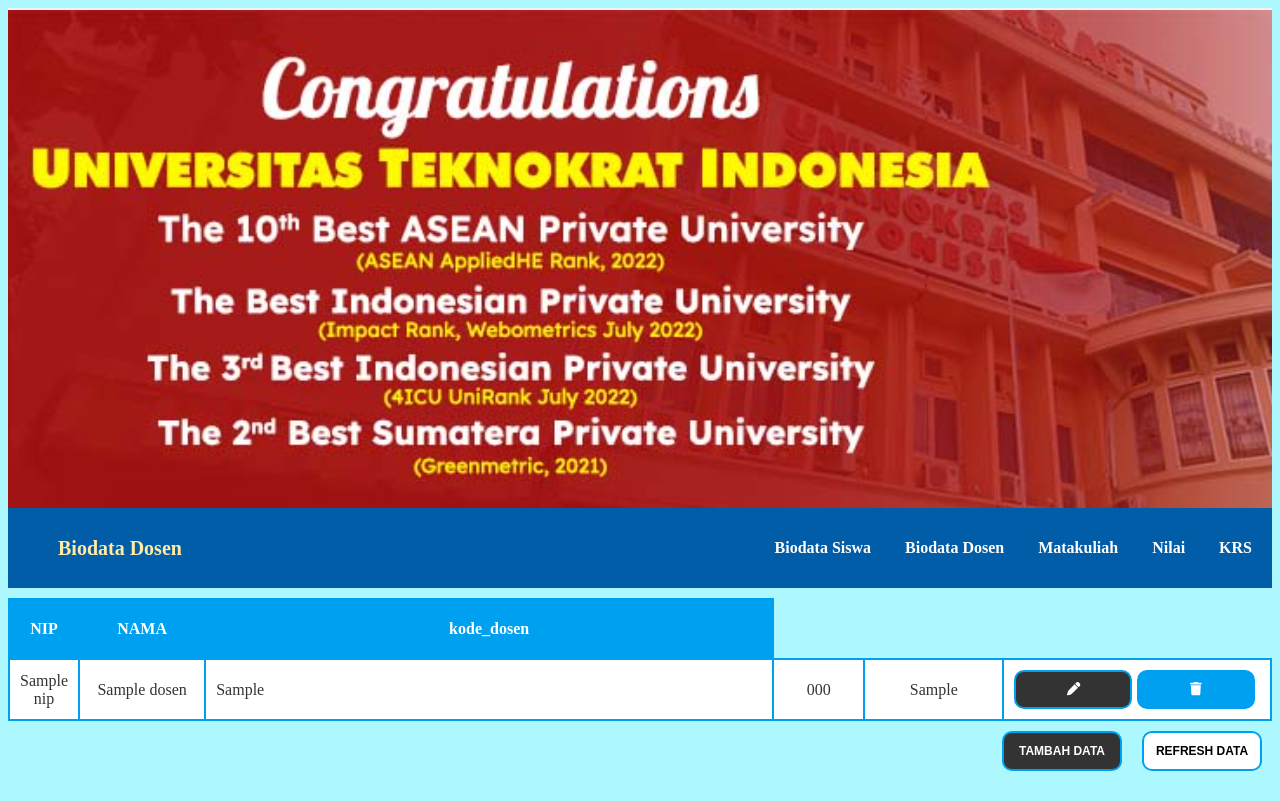
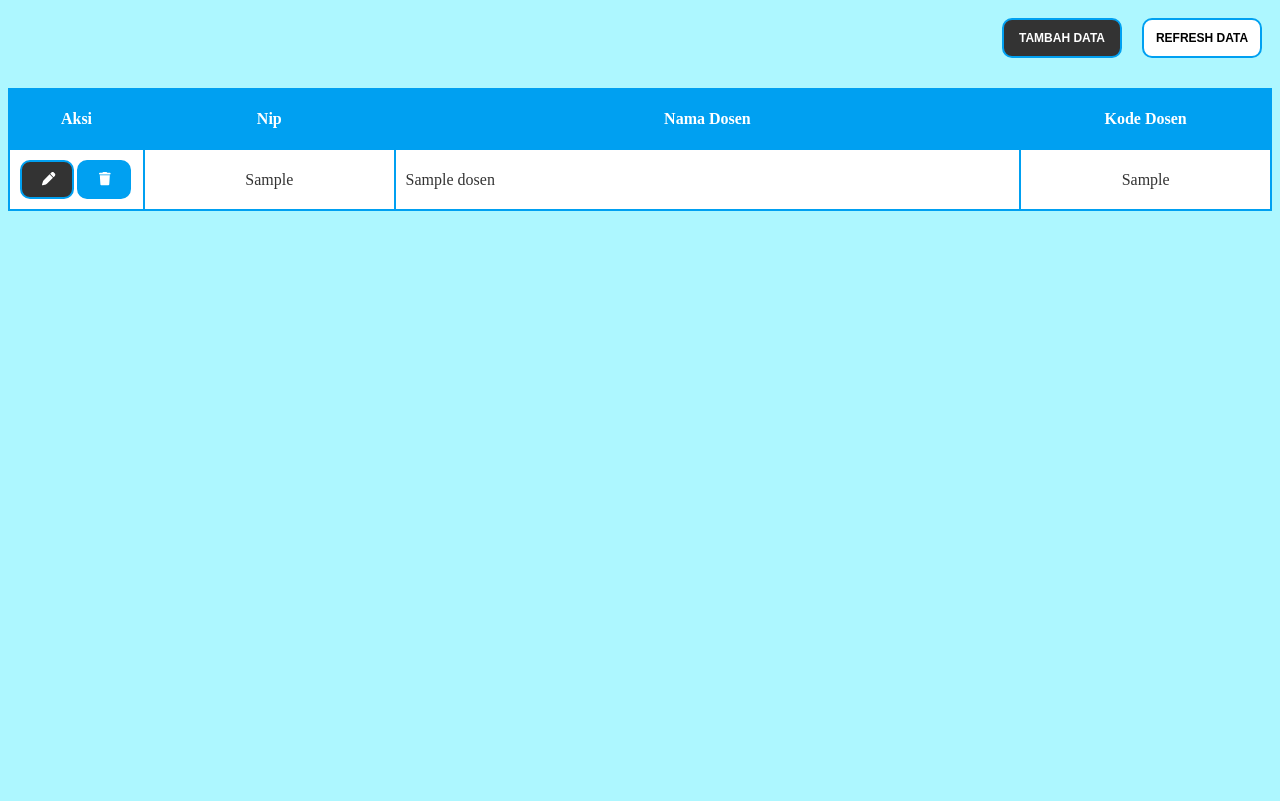
Before and after one commit to alvisuhartanto/TA-GABEXT-CODEX, a CodeIgniter app: the page made by client/application/views/Data_dosen.php in a window 1280 px wide. After the commit the page ends 211 px from the top, so only its background shows below. Run offline with CodeIgniter, Linux system fonts and the light colour scheme; the template is opened without the code that fills it: most values are stand-ins (such as "Sample title", 1, 10 or a date in 2020).

Commit message:
fikih : Megubah Dosen sesuai database

```diff
--- a/client/application/views/Data_dosen.php
+++ b/client/application/views/Data_dosen.php
@@ -4,32 +4,25 @@
     <meta charset="UTF-8">
     <meta http-equiv="X-UA-Compatible" content="IE=edge">
     <meta name="viewport" content="width=device-width, initial-scale=1.0">
-    <title>Tampil Data Mahasiswa</title>
+    <title>Data Dosen</title>
     <link rel="stylesheet" href="https://cdnjs.cloudflare.com/ajax/libs/font-awesome/6.2.0/css/all.min.css" integrity="sha512-xh6O/CkQoPOWDdYTDqeRdPCVd1SpvCA9XXcUnZS2FmJNp1coAFzvtCN9BmamE+4aHK8yyUHUSCcJHgXloTyT2A==" crossorigin="anonymous" referrerpolicy="no-referrer" />
     <link rel="stylesheet" href="<?php echo base_url("ext/style.css") ?>">
 </head>
-<body >
-    <!-- benner -->
-    <nav class="benner">
+<body>
+    <!-- buat menu / tombol-->
+    <nav class="area-tombol">
+        <button class="btn-primary" id="btn_tambah">Tambah Data</button>
+        <button class="btn-secondary" id="btn_refresh" onclick= "setRefresh()">Refresh Data</button>
     </nav>
-    <!-- navigasi -->
-    <nav class="navigasi1">
-        <label class="logo"> Biodata Dosen</label>
-        <ul>
-            <li><a href="">Biodata Siswa</a></li>
-            <li><a href="">Biodata Dosen</a></li>
-            <li><a href="">Matakuliah</a></li>
-            <li><a href="">Nilai</a></li>
-            <li><a href="">KRS</a></li>
-        </ul>
-    </nav>
-    <!-- buat table data mahasiswa-->
+
+    <!-- buat table data Dosen-->
     <table>
        <thead>
        <tr>
-        <th style = "width: 5%;">NIP</th>
-        <th style = "width: 10%;">NAMA</th>
-        <th style = "width: 45%;">kode_dosen</th>
+        <th style = "width: 10%;">Aksi</th>
+        <th style = "width: 20%;">Nip</th>
+        <th style = "width: 50%;">Nama Dosen</th>
+        <th style = "width: 20%;">Kode Dosen</th>
        </tr>
         </thead>
        <!-- buat isi table -->
@@ -37,37 +30,30 @@
        <tbody>
        <?php
         $no = 1;
-        foreach($tampil->dosen as $record)
+        foreach($tampil->Dosen as $record)
         {
        ?>
        <tr>
-
-        <td style = "text-align: center;">
-        <?php echo $NIP;?>
-        </td>
-        <td style = "text-align: center;">
-        <?php echo $record->nama_dosen;?>
-        </td>
-        <td style = "text-align: justify;">
-        <?php echo $record->kode_dosen;?>
-        </td>
-        <td style = "text-align: center;">
-        <?php echo $record->telepon_mhs;?>
-        </td>
-        <td style = "text-align: center;">
-        <?php echo $record->jurusan_mhs;?>
-        </td>
         <td style = "text-align: center;">
             <nav class="area-aksi">
-                <button class="btn-ubah" id="btn_ubah" title="Ubah Data Mahasiswa"
-                onclick="return gotoUpdate('<?php echo $record->npm_mhs; ?>')" >
+                <button class="btn-ubah" id="btn_ubah" title="Ubah Data Dosen"
+                onclick="return gotoUpdate('<?php echo $record->nip_dsn; ?>')" >
                 <i class="fa-solid fa-pen" ></i>
                 </button>
-                <button class="btn-hapus" id="btn_hapus" title="Hapus Data Mahasiswa"
-                onclick="return gotoDelete('<?php echo $record->npm_mhs; ?>','<?php echo $record->nama_mhs; ?>')">
+                <button class="btn-hapus" id="btn_hapus" title="Hapus Data Dosen"
+                onclick="return gotoDelete('<?php echo $record->nip_dsn; ?>','<?php echo $record->nama_dsn; ?>')">
                 <i class="fa-solid fa-trash"></i>
                 </button>
             </nav>
+        </td>
+        <td style = "text-align: center;">
+        <?php echo $record->nip_dsn;?>
+        </td>
+        <td style = "text-align: justify;">
+        <?php echo $record->nama_dsn;?>
+        </td>
+        <td style = "text-align: center;">
+        <?php echo $record->kode_dosen_dsn;?>
         </td>
        </tr>
        <!-- akhir looping -->
@@ -77,11 +63,6 @@
        ?>
     </tbody>
     </table>
-    <!-- buat menu / tombol-->
-    <nav class="area-tombol">
-        <button class="btn-primary" id="btn_tambah">Tambah Data</button>
-        <button class="btn-secondary" id="btn_refresh" onclick= "setRefresh()">Refresh Data</button>
-    </nav>
     <script src="https://cdnjs.cloudflare.com/ajax/libs/font-awesome/6.2.0/js/all.min.js" integrity="sha512-naukR7I+Nk6gp7p5TMA4ycgfxaZBJ7MO5iC3Fp6ySQyKFHOGfpkSZkYVWV5R7u7cfAicxanwYQ5D1e17EfJcMA==" crossorigin="anonymous" referrerpolicy="no-referrer"></script>
     <script>
         let btn_tambah = document.getElementById("btn_tambah");
@@ -101,38 +82,40 @@
         //this.innerHTML = "<em>Entry Data</em>"
         //this.Text = "Entry Data";
 
-        location.href="<?php echo site_url("Mahasiswa/addMahasiswa/");?>"
+        location.href="<?php echo site_url("Dosen/addDosen/");?>"
 
-        })
+         })
 
         function setRefresh(){
             location.href="<?php echo base_url();?>"
         }
 
-        function gotoUpdate(npm){
-            location.href='<?php echo site_url("Mahasiswa/updateMahasiswa/"); ?>'+'/'+npm;
+        function gotoUpdate(nip){
+            location.href='<?php echo site_url("Dosen/updateDosen/"); ?>'+'/'+nip;
         }
 
-        function gotoDelete(npm,nama){
-            let keterangan = npm + " - " + nama;
-           if(confirm("Data Mahasiswa " + keterangan + " Ingin Dihapus ?") === true ){
+        function gotoDelete(nip,nama){
+            let keterangan = nip + " - " + nama;
+           if(confirm("Data Dosen " + keterangan + " Ingin Dihapus ?") === true ){
             // alert("Data Berhasil Dihapus !");
 
-                setDelete(npm,nama);
+                setDelete(nip);
 
            }
         }
 
-        function setDelete(npm)
+        function setDelete(nip)
         {
             const data = {
-                "npmnya" : npm
+                "nipnya" : nip
             }
-            fetch('<?php echo site_url("Mahasiswa/setDelete"); ?>',
+
+
+            fetch('<?php echo site_url("Dosen/setDelete"); ?>',
             {
                 method : "POST",
                 headers : {
-                    "Content-Type": "aplication/json"
+                    "Content-Type" : "application/json"
                 },
                 body : JSON.stringify(data)
             })
@@ -142,17 +125,17 @@
             })
             .then(function(data)
             {
-                // jika nilai "err" = 0
+                // // jika nilai "err" = 0
                 // if(data.err === 0)
-                // alert("Data Berhasil Dihapus")
-                // jika nilai "err" = 1
+                //     alert("Data Berhasil Dihapus")
+                // // jika nilai "err" = 1
                 // else
-                // alert("Data Gagal Dihapus")
+                //     alert("Data Gagal Dihapus !")
 
                 alert(data.statusnya);
 
-                // panggil fungsi refresh
-                setRefresh
+                // panggil fungsi setRefresh()
+                setRefresh();
             })
         }
     </script>
```
